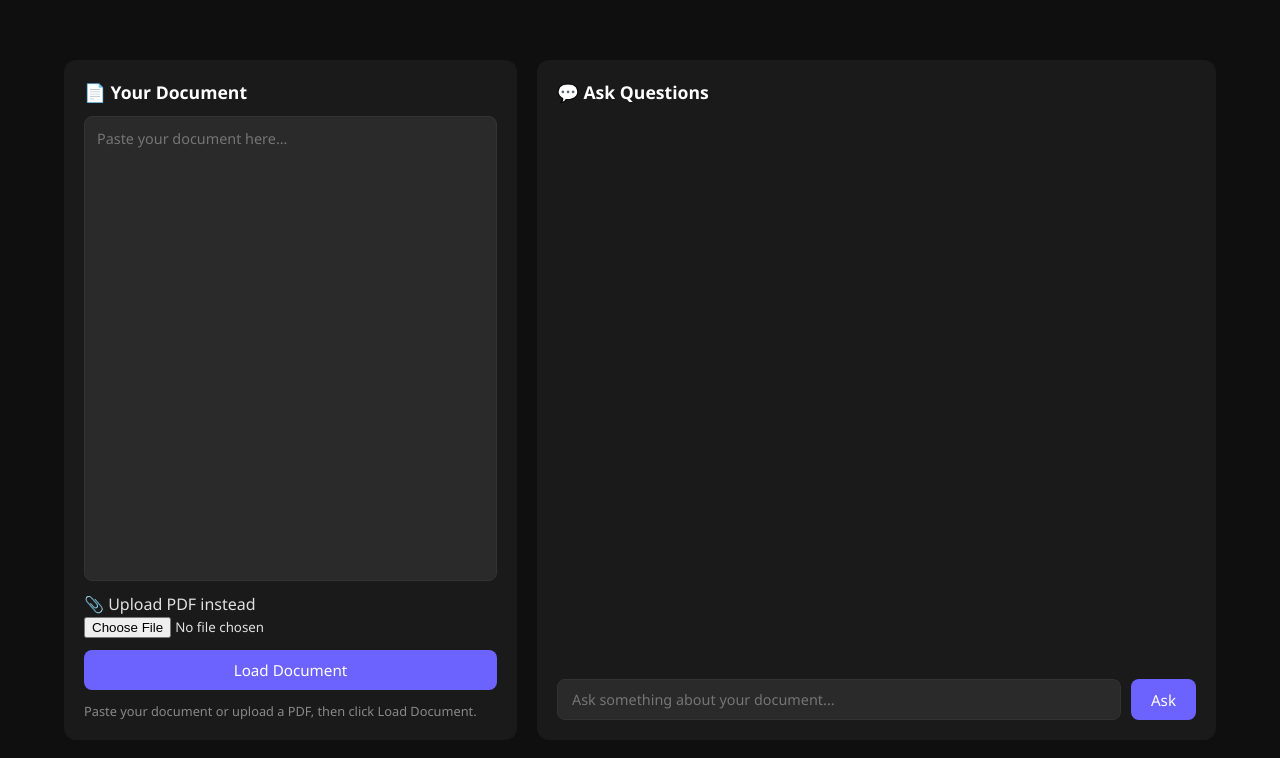
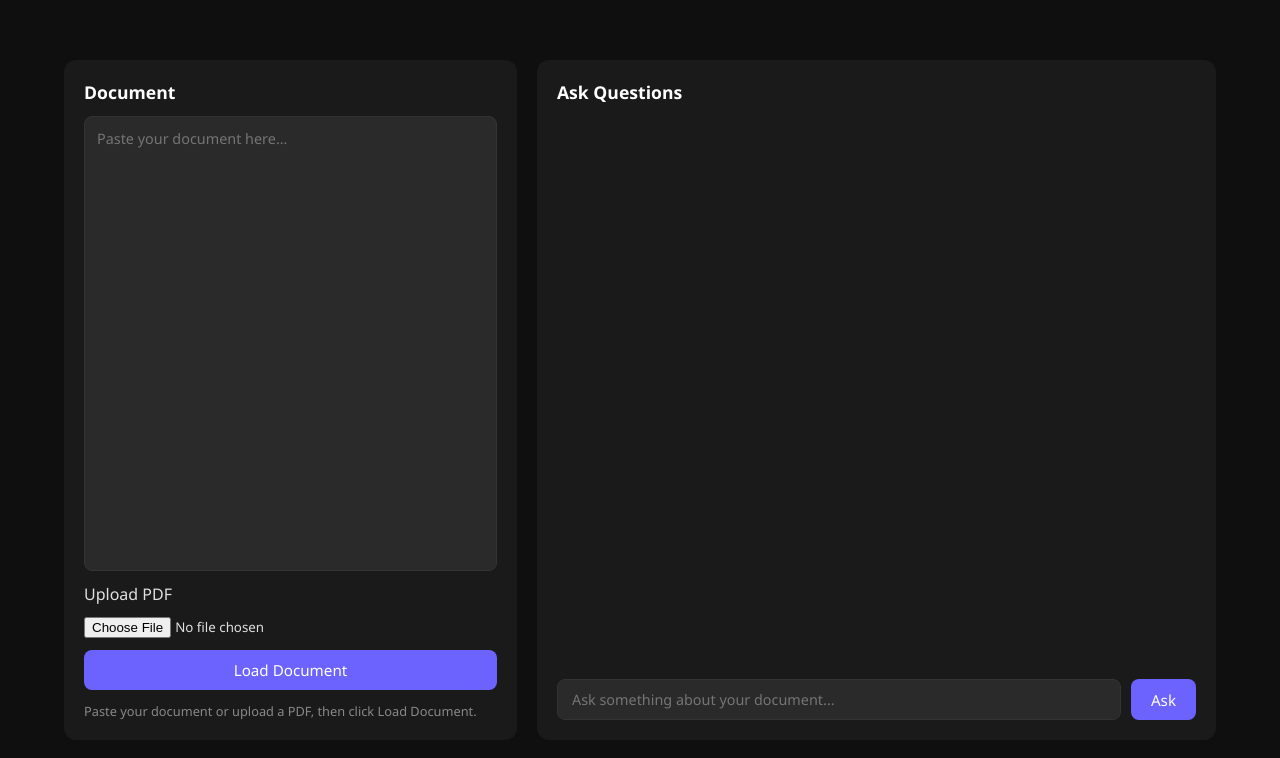
Before and after one commit to shyam6767/docuchatrag, a website with bundled scripts: page index.html in a window 1280 px wide. Built offline with nearby package versions, Linux system fonts and the light colour scheme.

Commit message:
html layout updated

```diff
--- a/index.html
+++ b/index.html
@@ -7,24 +7,19 @@
     <link rel="stylesheet" href="style.css" />
   </head>
   <body>
-
     <div class="container">
 
-      <!-- LEFT PANEL: Document input -->
       <div class="left-panel">
-        <h2>📄 Your Document</h2>
+        <h2>Document</h2>
         <textarea id="doc-input" placeholder="Paste your document here..."></textarea>
-        <div class="upload-row">
-          <label for="pdf-upload" id="upload-label">📎 Upload PDF instead</label>
-          <input type="file" id="pdf-upload" accept=".pdf" />
-        </div>
+        <label for="pdf-upload" id="upload-label">Upload PDF</label>
+        <input type="file" id="pdf-upload" accept=".pdf" />
         <button id="load-btn">Load Document</button>
         <p id="doc-status"></p>
       </div>
 
-      <!-- RIGHT PANEL: Chat -->
       <div class="right-panel">
-        <h2>💬 Ask Questions</h2>
+        <h2>Ask Questions</h2>
         <div id="chat-box"></div>
         <div class="input-row">
           <input type="text" id="question-input" placeholder="Ask something about your document..." />
@@ -33,9 +28,6 @@
       </div>
 
     </div>
-
-    <!-- Transformers.js loaded from CDN -->
     <script type="module" src="app.js"></script>
-
   </body>
 </html>
```
